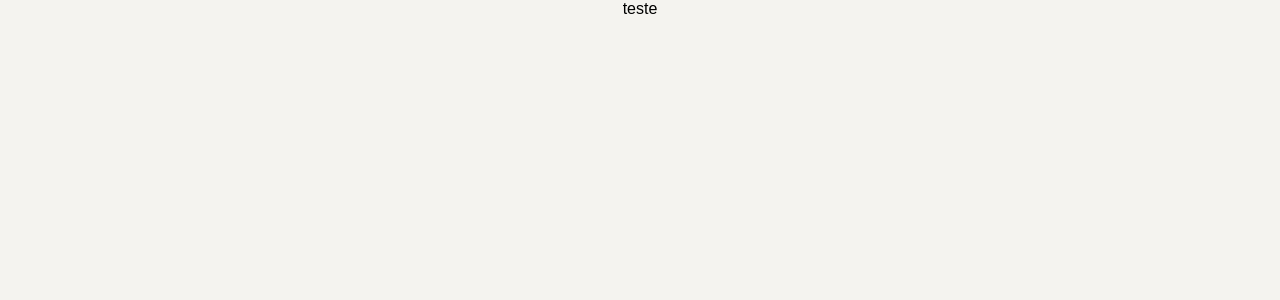
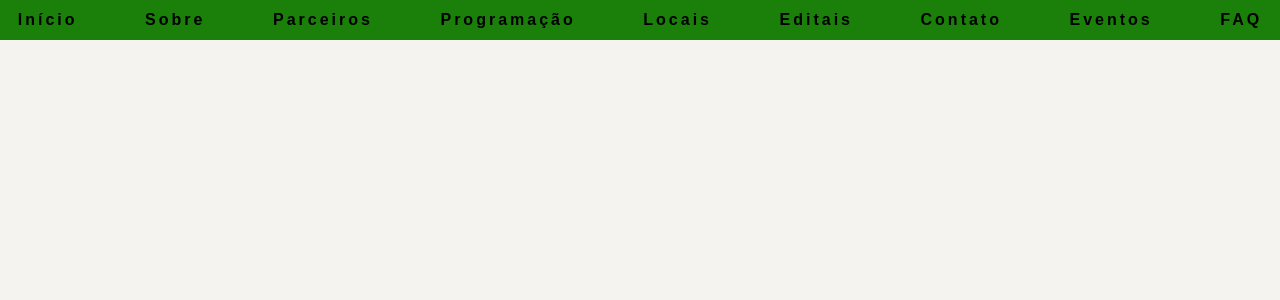
Before and after one commit to pet-ads/wecomp-new, a React (Vite) app: page / in a window 1280 px wide. Shown: the top 300 px of the page. Built offline with nearby package versions, Linux system fonts and the light colour scheme.

Commit message:
feat: create page Home and component of header in application

```diff
--- a/src/App.tsx
+++ b/src/App.tsx
@@ -1,10 +1,9 @@
+import Home from "./pages/Home";
 
 function App() {
-
-
   return (
     <>
-      teste
+      <Home/>
     </>
   );
 }
--- /dev/null
+++ b/src/components/Header/index.tsx
@@ -0,0 +1,26 @@
+// Components
+import { NavList } from "./subcomponents/NavList";
+
+// Styles
+import { Nav } from "./styles";
+import { LinkAnchor } from "../../types/Navigation";
+
+export function Header() {
+  const links: LinkAnchor[] = [
+    { text: "Início", url: "" },
+    { text: "Sobre", url: "" },
+    { text: "Parceiros", url: "" },
+    { text: "Programação", url: "" },
+    { text: "Locais", url: "" },
+    { text: "Editais", url: "" },
+    { text: "Contato", url: "" },
+    { text: "Eventos", url: "" },
+    { text: "FAQ", url: "" },
+  ];
+
+  return (
+    <Nav>
+      <NavList links={links} />
+    </Nav>
+  );
+}
--- /dev/null
+++ b/src/components/Header/styles.ts
@@ -0,0 +1,22 @@
+// External Library
+import styled from "styled-components";
+
+export const Nav = styled.nav`
+    display: flex;
+    flex-direction: column;
+    justify-content: center;
+    align-items: center;
+
+    position: fixed;
+    z-index: 10;
+
+    width: 100%;
+
+    min-height: 5vh;
+    max-height: 5vh;
+
+    gap: 2rem 5rem;
+
+    background-color: var(--primary-color);
+
+`
--- /dev/null
+++ b/src/components/Header/subcomponents/NavList/index.tsx
@@ -0,0 +1,17 @@
+// Styles
+import { NavigationLink, NavigationList, NavigationItem } from "./styles";
+
+// Types
+import { NavListProps } from "../../../../types/Navigation";
+
+export function NavList({ links }: NavListProps) {
+  return (
+    <NavigationList>
+      {links.map((link, index) => (
+        <NavigationItem key={index}>
+          <NavigationLink href={link.url}>{link.text}</NavigationLink>
+        </NavigationItem>
+      ))}
+    </NavigationList>
+  );
+}
--- /dev/null
+++ b/src/components/Header/subcomponents/NavList/styles.ts
@@ -0,0 +1,31 @@
+// External library
+import styled from "styled-components";
+
+export const NavigationList = styled.ul`
+  display: flex;
+  flex-wrap: wrap;
+  justify-content: space-around;
+  position: fixed;
+  z-index: 10;
+
+  width: 100%;
+
+  gap: 2rem;
+
+  list-style-type: none;
+  letter-spacing: 3px;
+
+`;
+
+export const NavigationItem = styled.li`
+  text-align: center;
+
+`;
+
+export const NavigationLink = styled.a`
+    font-size: 1rem;
+    font-weight: bold;
+    text-decoration: none;
+
+    color: var(--secundary-text-color);
+`
--- a/src/global/GlobalStyles.ts
+++ b/src/global/GlobalStyles.ts
@@ -18,7 +18,6 @@ const GlobalStyles = createGlobalStyle`
   body {
     display: flex;
     flex-direction: column;
-    align-items: center;
 
     height: 100vh;
 
--- /dev/null
+++ b/src/pages/Home.tsx
@@ -0,0 +1,9 @@
+import { Header } from '../components/Header'
+
+export default function Home(){
+  return (
+      <>
+      <Header />
+      </>
+  )
+}
--- /dev/null
+++ b/src/types/Navigation.ts
@@ -0,0 +1,8 @@
+export interface LinkAnchor {
+  text: string;
+  url: string;
+}
+
+export interface NavListProps {
+  links: LinkAnchor[];
+}
```
